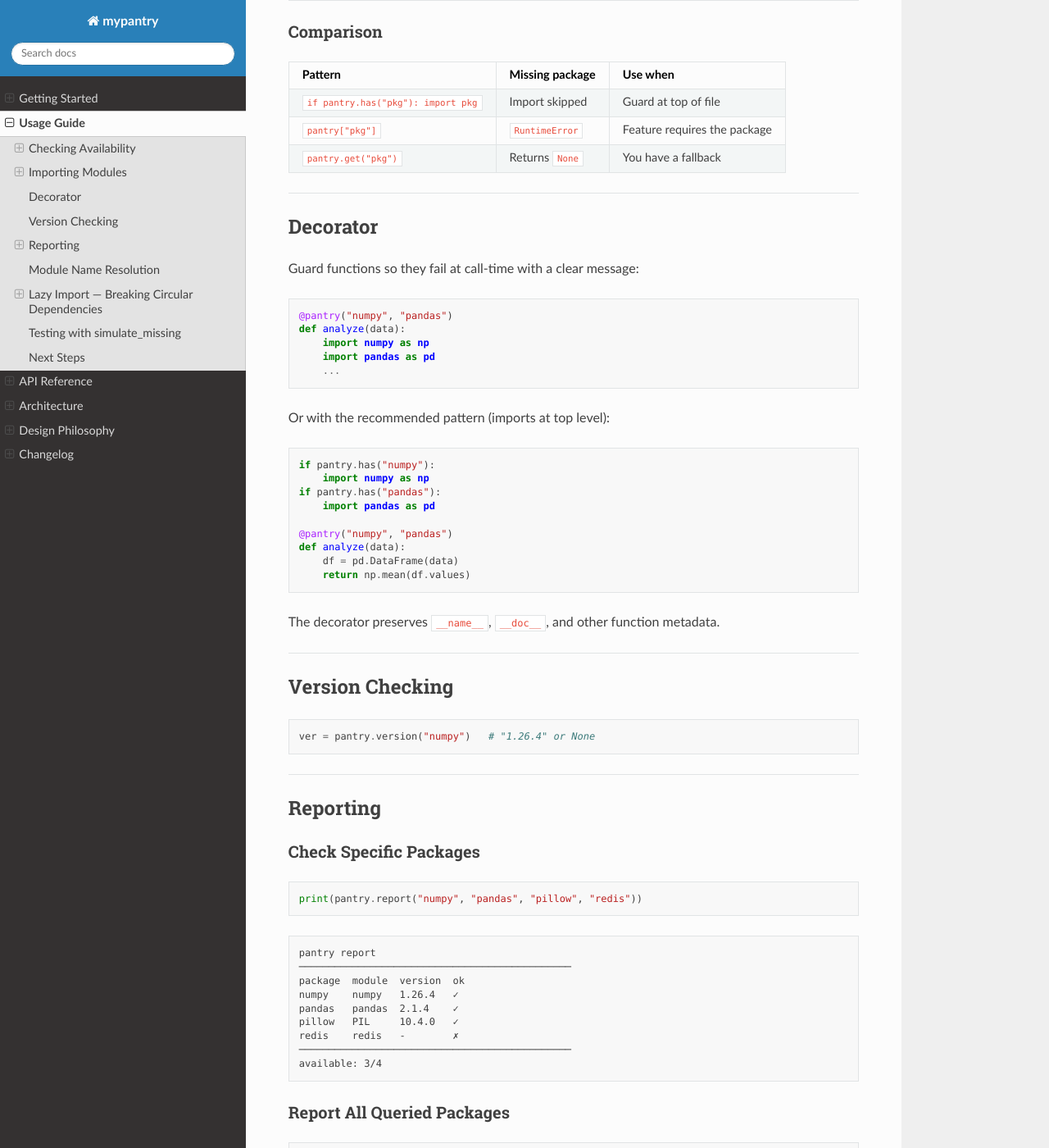
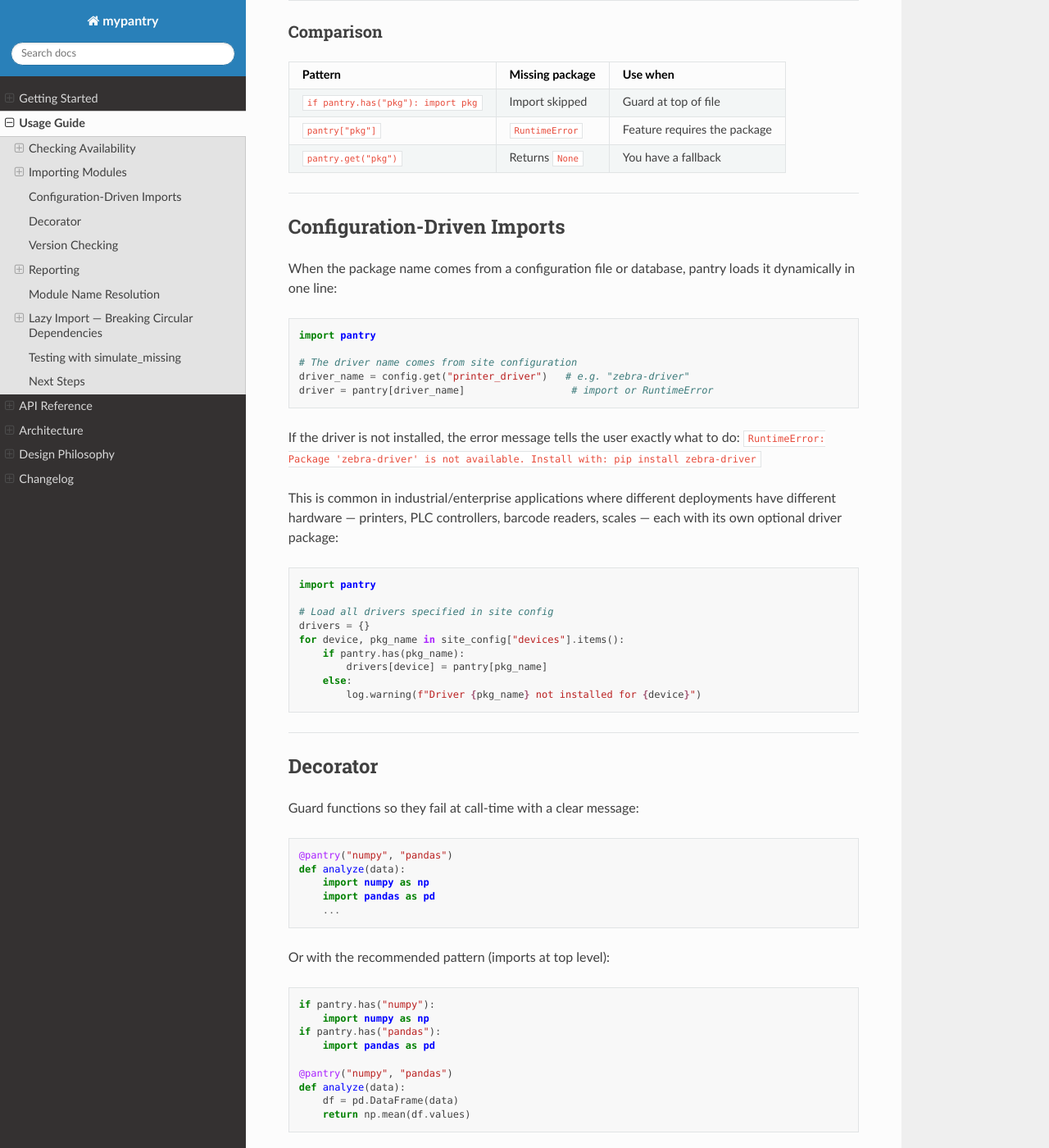
Before and after one commit to genropy/genro-pantry, a Sphinx documentation site: the page built from docs/usage.md, in a window 1280 px wide and 1400 px high, scrolled down 1176 px. Shown: the whole window at 82% size. Built offline with Sphinx 7.4.7 and the Read the Docs theme 3.1.0, drawn with Linux system fonts in a browser that asks for light colours.

Commit message:
docs: add configuration-driven imports and industrial use case examples

````diff
--- a/docs/usage.md
+++ b/docs/usage.md
@@ -58,6 +58,40 @@ redis = pantry.get("redis", None)
 | `if pantry.has("pkg"): import pkg` | Import skipped | Guard at top of file |
 | `pantry["pkg"]` | `RuntimeError` | Feature requires the package |
 | `pantry.get("pkg")` | Returns `None` | You have a fallback |
+
+---
+
+## Configuration-Driven Imports
+
+When the package name comes from a configuration file or database,
+pantry loads it dynamically in one line:
+
+```python
+import pantry
+
+# The driver name comes from site configuration
+driver_name = config.get("printer_driver")   # e.g. "zebra-driver"
+driver = pantry[driver_name]                  # import or RuntimeError
+```
+
+If the driver is not installed, the error message tells the user exactly
+what to do: `RuntimeError: Package 'zebra-driver' is not available. Install with: pip install zebra-driver`
+
+This is common in industrial/enterprise applications where different
+deployments have different hardware — printers, PLC controllers, barcode
+readers, scales — each with its own optional driver package:
+
+```python
+import pantry
+
+# Load all drivers specified in site config
+drivers = {}
+for device, pkg_name in site_config["devices"].items():
+    if pantry.has(pkg_name):
+        drivers[device] = pantry[pkg_name]
+    else:
+        log.warning(f"Driver {pkg_name} not installed for {device}")
+```
 
 ---
 
````
Also changed, not shown: README.md (+20 -0 lines).
